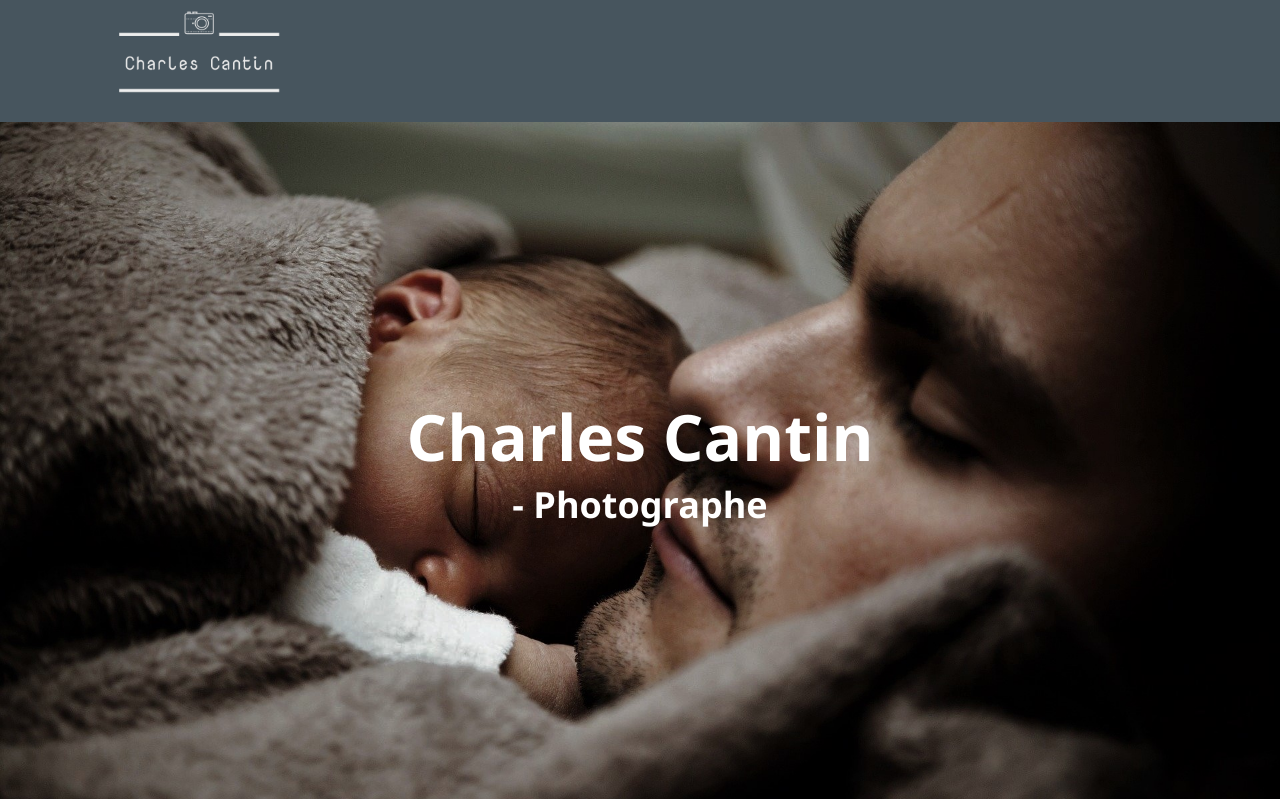
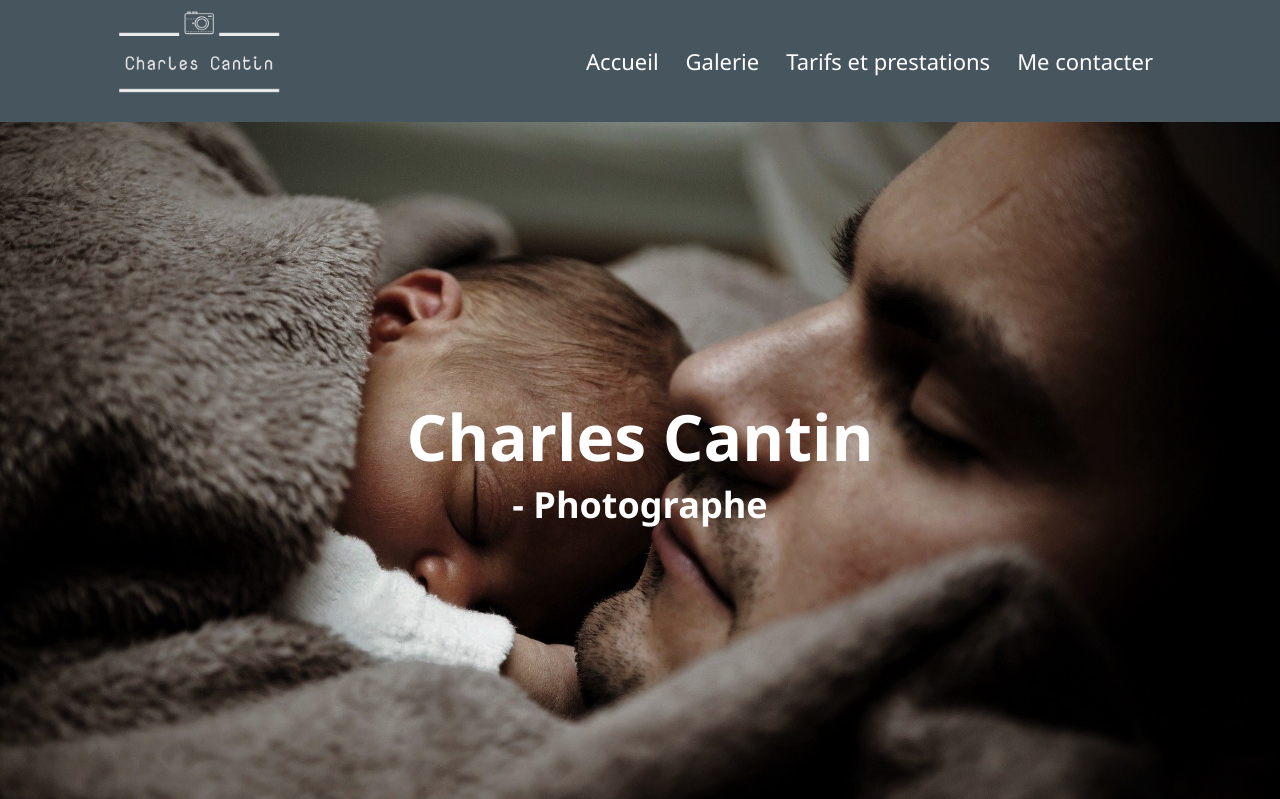
Before and after one commit to Paurelle/projet_charles, a PHP site: page /index.php in a window 1280 px wide. Shown: the top 799 px of the page. Run offline with PHP 8.4, Linux system fonts and the light colour scheme.

Commit message:
Responsive header nav correction

```diff
--- a/css/header.css
+++ b/css/header.css
@@ -29,7 +29,6 @@
     display:flex;
     list-style:none;
     z-index: 100;
-    min-height: 350px;
   }
   .navbar__link {
     padding:0 10px;
@@ -56,6 +55,7 @@
       background:var(--navbar-bg-color);
       transform: translateX(110%);
       transition: all .5s ease-in-out;
+      min-height: 300px;
     }
     .show-nav .navbar__links {
       width:100vw;
```
